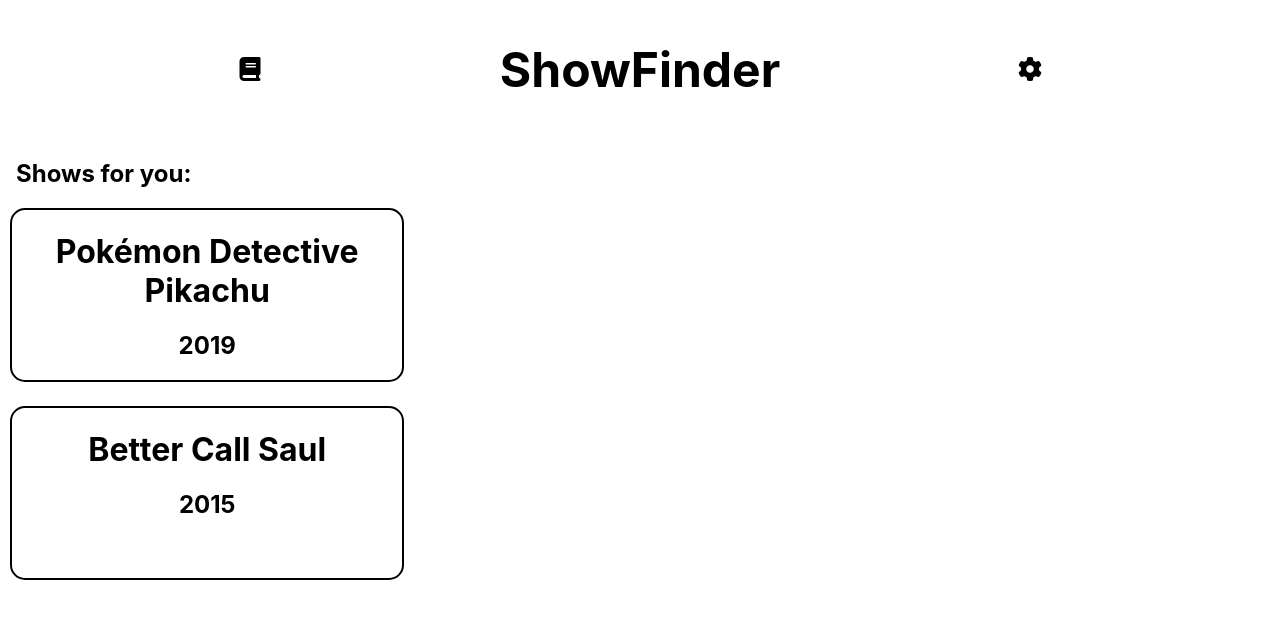
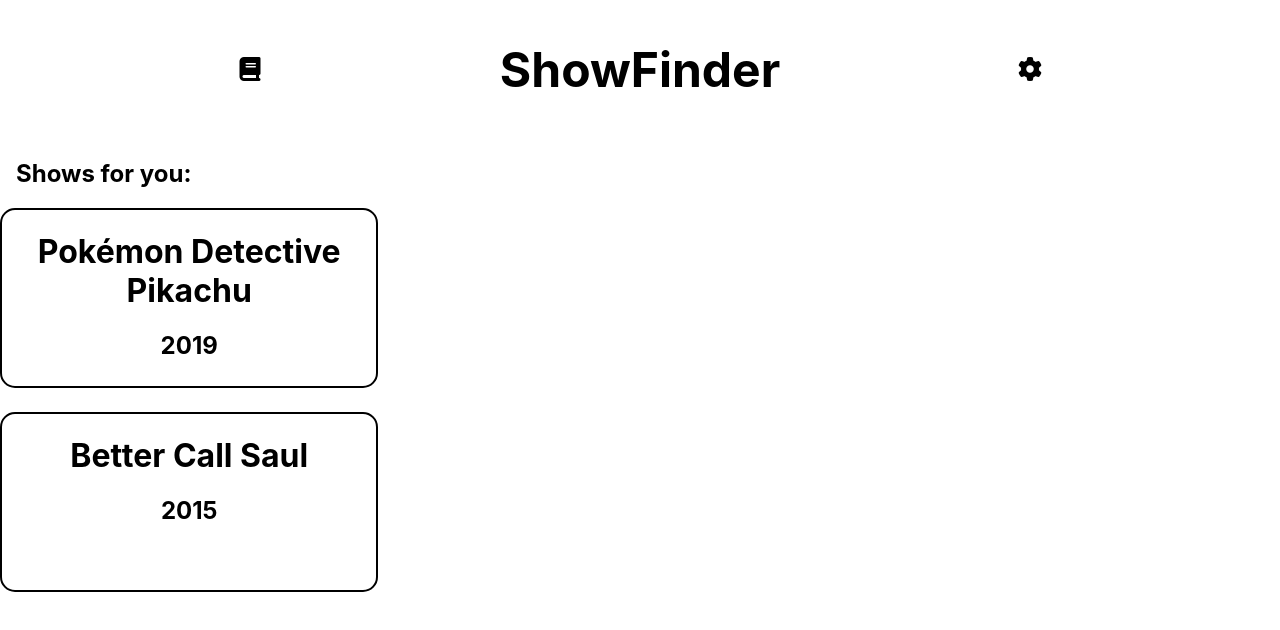
Before and after one commit to jvliov/show-finder-rh, a React (Create React App) app: page /watchlist in a window 1280 px wide. Shown: the top 630 px of the page. Built offline with nearby package versions, Linux system fonts and the light colour scheme.

Commit message:
tried to fix css

```diff
--- a/src/pages/watchlist.css
+++ b/src/pages/watchlist.css
@@ -1,9 +1,10 @@
 .card {
-    width: 24.4rem;
-    height: 170px;
-    border: 2px solid black;
+    align-items: center;
+    width: 23.4rem;
+    height: 11rem;
+    border: 0.18rem solid black;
     border-radius: 15px;
-    margin: 10px;
+    margin: 0rem;
     margin-bottom: 1.5rem;
 }
 
```
